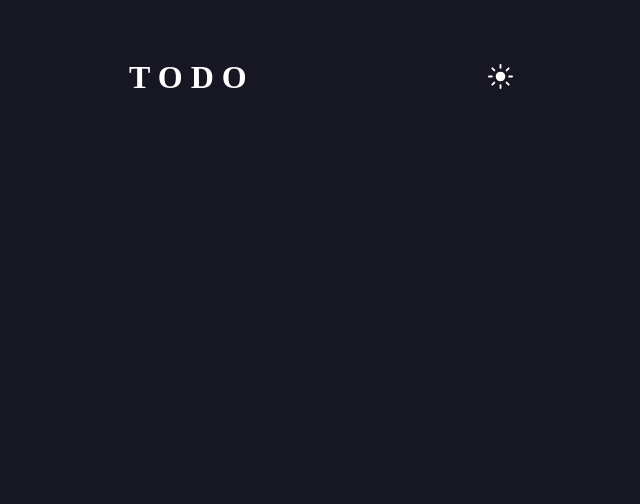
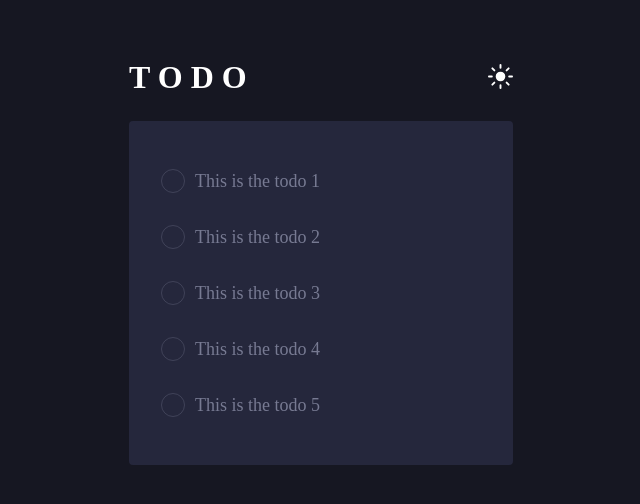
Before and after one commit to Juan-Morales18/todo-app, a React app: page / in a window 1280 px wide. Shown: the top 504 px of the page, without its empty margins (319-959 px from the left). Built offline with nearby package versions, Linux system fonts and the light colour scheme; a web font is replaced by a local one.

Commit message:
feat: add todo list design with test data

```diff
--- /dev/null
+++ b/src/components/TodoItem.jsx
@@ -0,0 +1,15 @@
+import "../styles/TodoItem.scss";
+
+function TodoItem({ todo }) {
+  const { description, checked } = todo;
+
+  return (
+    <article className="todo-item">
+      <span className="checkbox" />
+      <p className="description">{description}</p>
+      <button className="btn-delete" />
+    </article>
+  );
+}
+
+export { TodoItem };
--- /dev/null
+++ b/src/components/TodoList.jsx
@@ -0,0 +1,14 @@
+import "../styles/TodoList.scss";
+import { TodoItem } from "./TodoItem";
+
+function TodoList({ todos }) {
+  return (
+    <section className="todo-list">
+      {todos.map((todo) => (
+        <TodoItem todo={todo} />
+      ))}
+    </section>
+  );
+}
+
+export { TodoList };
--- a/src/containers/MainContainer.jsx
+++ b/src/containers/MainContainer.jsx
@@ -1,9 +1,40 @@
 import { useState } from "react";
 import { Header } from "../components/Header";
+import { TodoList } from "../components/TodoList";
+
 import "../styles/MainContainer.scss";
+
+const initialTodos = [
+  {
+    id: 1,
+    description: "This is the todo 1",
+    checked: false,
+  },
+  {
+    id: 2,
+    description: "This is the todo 2",
+    checked: false,
+  },
+  {
+    id: 3,
+    description: "This is the todo 3",
+    checked: false,
+  },
+  {
+    id: 4,
+    description: "This is the todo 4",
+    checked: false,
+  },
+  {
+    id: 5,
+    description: "This is the todo 5",
+    checked: false,
+  },
+];
 
 function MainContainer() {
   const [theme, setTheme] = useState("light");
+  const [todos, setTodos] = useState(initialTodos);
 
   const toggleTheme = () => {
     setTheme((prevTheme) => (prevTheme === "light" ? "dark" : "light"));
@@ -12,6 +43,7 @@ function MainContainer() {
   return (
     <main className="main-container">
       <Header theme={theme} toggleTheme={toggleTheme} />
+      <TodoList todos={todos} />
     </main>
   );
 }
--- /dev/null
+++ b/src/styles/TodoItem.scss
@@ -0,0 +1,67 @@
+@use "vars" as *;
+
+.todo-item {
+  position: relative;
+  display: flex;
+  align-items: center;
+  background-color: transparent;
+  padding: 1rem;
+
+  .checkbox {
+    background: none;
+    width: 24px;
+    height: 24px;
+    border-radius: 50%;
+    border: solid 1px;
+    border-color: $check-border;
+
+    &:hover {
+      cursor: pointer;
+      border-color: $check-background-hover;
+    }
+  }
+
+  .description {
+    color: $dark-grayish-blue;
+    text-align: left;
+    margin: 0 0 0 10px;
+    overflow: hidden;
+    max-width: calc(100% - 65px);
+    text-overflow: ellipsis;
+    font-weight: 400;
+    overflow-wrap: break-word;
+
+    &.cross-text {
+      color: $light-grayish-blue;
+      text-decoration: line-through;
+    }
+  }
+
+  .btn-delete {
+    transition: opacity 0.5s ease-in-out;
+    position: absolute;
+    top: 50%;
+    transform: translate(0, -50%);
+    right: 20px;
+    width: 16px;
+    height: 16px;
+    border: none;
+    cursor: pointer;
+    background-image: url(../assets/icons/icon-cross.svg);
+    background-color: transparent;
+    background-size: cover;
+    background-repeat: no-repeat;
+    opacity: 0;
+
+    &:hover {
+      opacity: 1;
+    }
+  }
+
+  &:hover,
+  &:focus {
+    .btn-delete {
+      opacity: 1;
+    }
+  }
+}
--- /dev/null
+++ b/src/styles/TodoList.scss
@@ -0,0 +1,9 @@
+@use "vars" as *;
+
+.todo-list {
+  background-color: $very-dark-desaturated-blue;
+  color: white;
+  padding: 2rem 1rem;
+  min-height: 35vh;
+  border-radius: $border-radius;
+}
```
